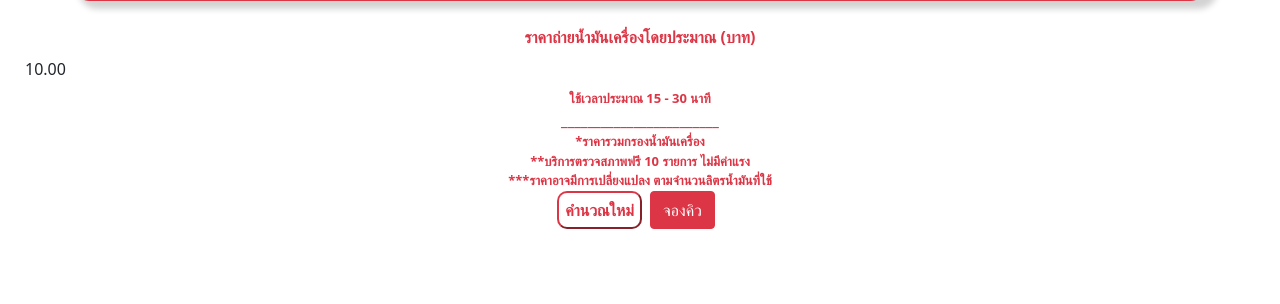
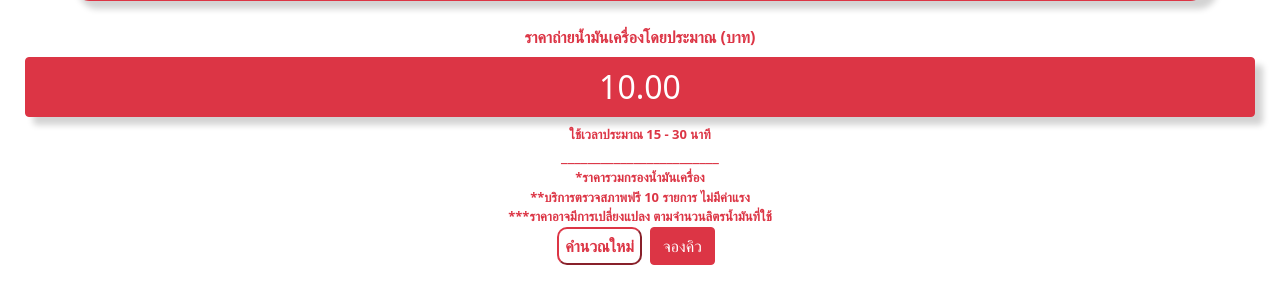
Before and after one commit to rujeng/shell_line_api, a Django app: template templates/calculate-price.html in a window 1280 px wide. Shown: the part 363-667 px from the top of the page. Run offline with Django 3.2, Linux system fonts and the light colour scheme; the template is opened without the code that fills it: values that come from a table or form of the project are taken from there, others are empty; tables that the repository leaves empty hold one stand-in row (values such as "Sample post"); parts of the project's set-up code (start-up, migrations or seed data) failed here and were passed over; some libraries are stand-ins or nearby versions.

Commit message:
update cs cal page

```diff
--- a/templates/calculate-price.html
+++ b/templates/calculate-price.html
@@ -92,7 +92,7 @@
         {% if option.eco %}
             <div class="label-bold-center mt-4">ราคาถ่ายนํ้ามันเครื่องโดยประมาณ (บาท)</div>
             <div class="mt-2" style="padding: 0px 60px;"></div>
-            <div>{{option.eco_price}}</div>
+            <div class="cal-box">{{option.eco_price}}</div>
             </div>
             <div class="label-bold-center-f1 mt-2">ใช้เวลาประมาณ 15 - 30 นาที</div>
             <div class="label-bold-center">________________________</div>
```
